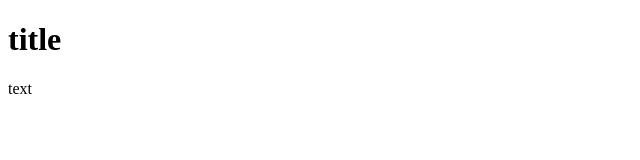
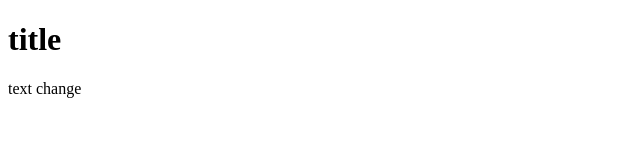
Before and after one commit to Ortsukh/lesson, a website: page src/index.html in a window 1280 px wide. Shown: the full height of the page, 0-640 px from the left. Drawn offline with Linux system fonts and the light colour scheme.

Commit message:
task-2: text change

```diff
--- a/src/index.html
+++ b/src/index.html
@@ -10,7 +10,7 @@
 
 <body>
   <h1>title</h1>
-  <div>text</div>
+  <div>text change</div>
 </body>
 
 </html>
```
